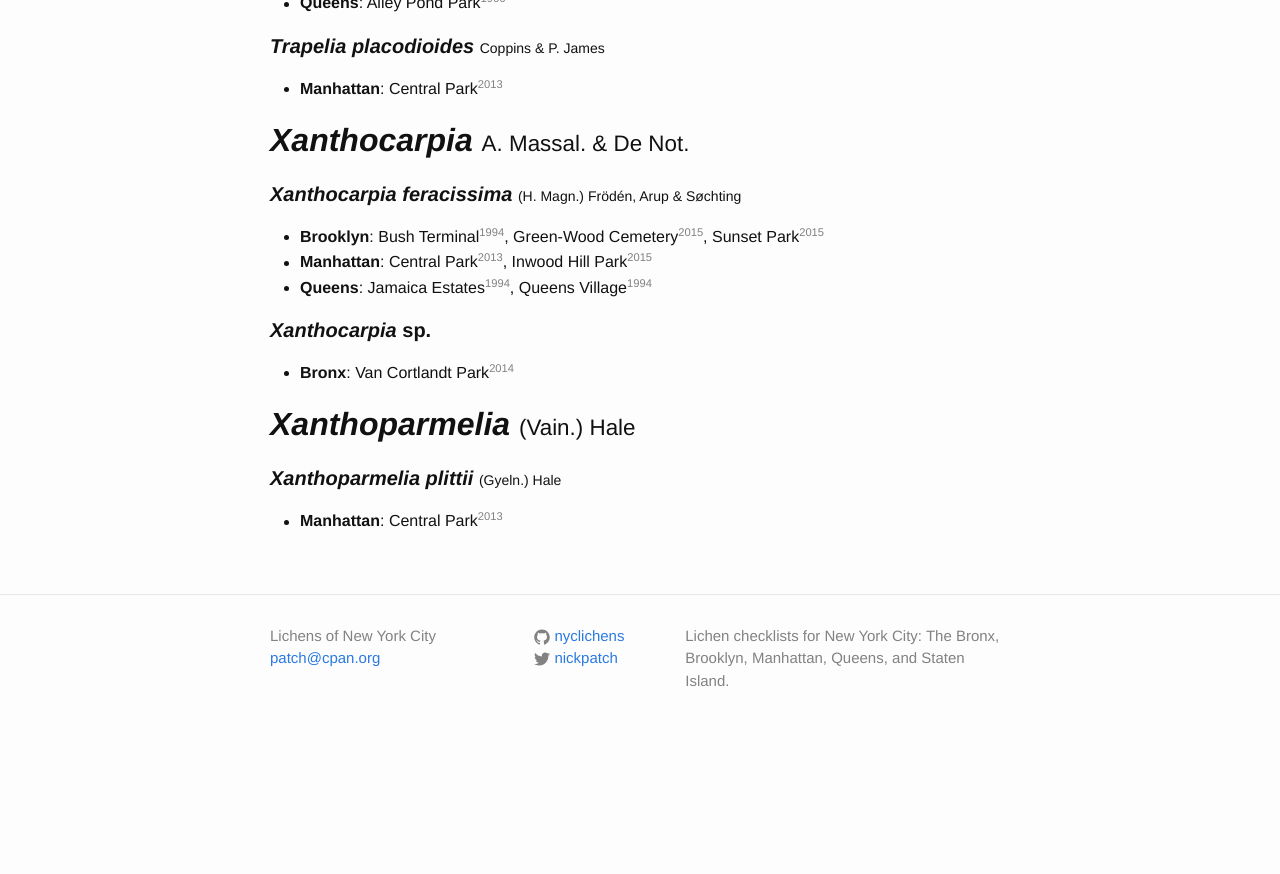
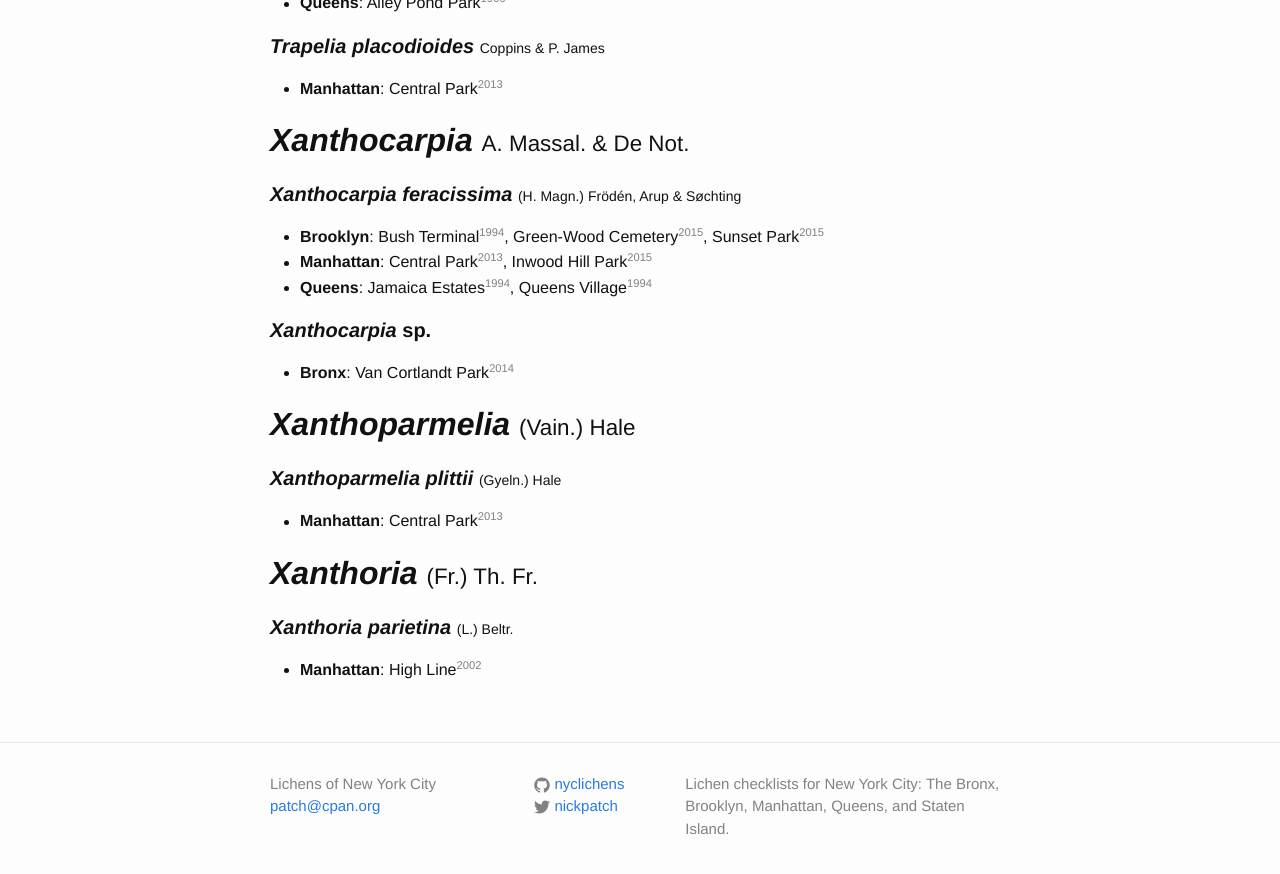
Before and after one commit to lichens-nyc/lichens-nyc.github.io, a Jekyll site: the page built from index.html, in a window 1280 px wide and 900 px high, scrolled down 6894 px. Shown: the top 874 px of the window. Built offline with Jekyll 4.4.1, drawn with Linux system fonts in a browser that asks for light colours; before the commit the page ends 7646 px from its top, so only the background shows below that.

Commit message:
add overlooked species/observation from Stalter 2004

```diff
--- a/_data/observations.yaml
+++ b/_data/observations.yaml
@@ -201,3 +201,6 @@ Xanthocarpia:
 Xanthoparmelia:
   plittii:
     CP: [{ when: 2013, who: JA }]
+Xanthoria:
+  parietina:
+    HL: [{ when: 2002, who: RS }]
--- a/_data/taxa.yaml
+++ b/_data/taxa.yaml
@@ -220,3 +220,10 @@ Xanthoparmelia:
   species:
     plittii:
       auth: (Gyeln.) Hale
+Xanthoria:
+  auth: (Fr.) Th. Fr.
+  date: 1861
+  form: foliose
+  species:
+    parietina:
+      auth: (L.) Beltr.
```
